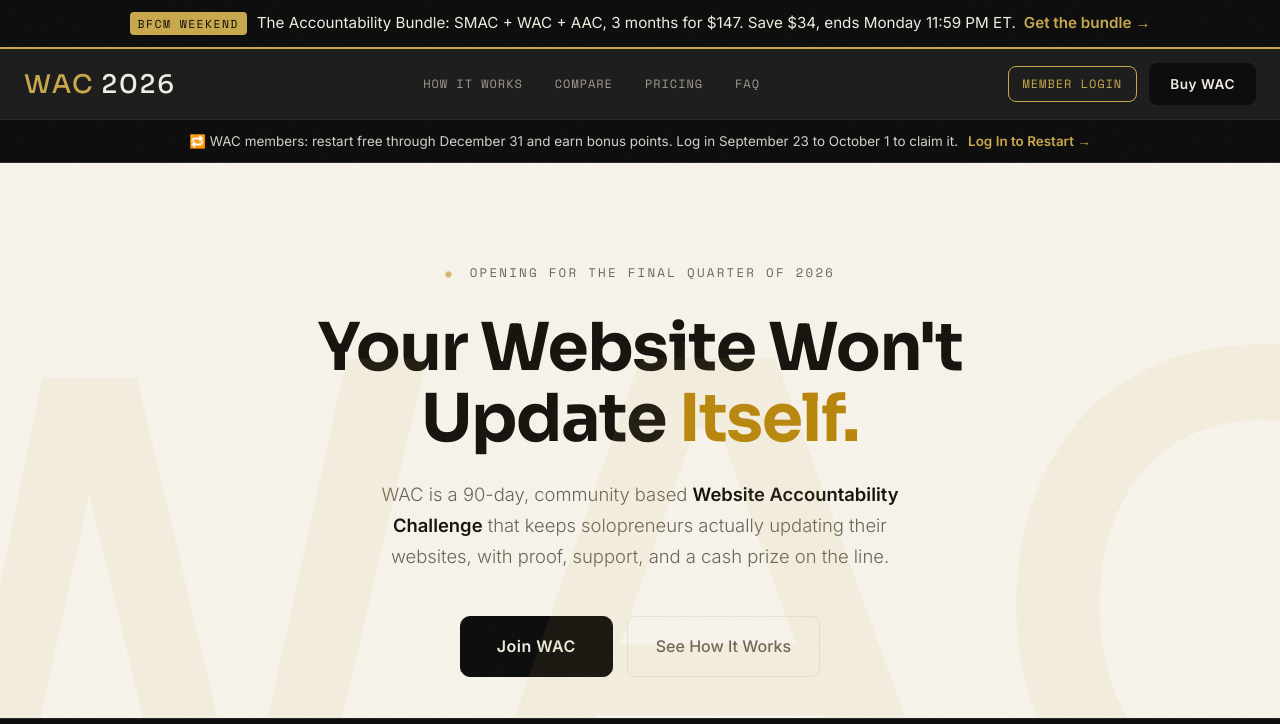
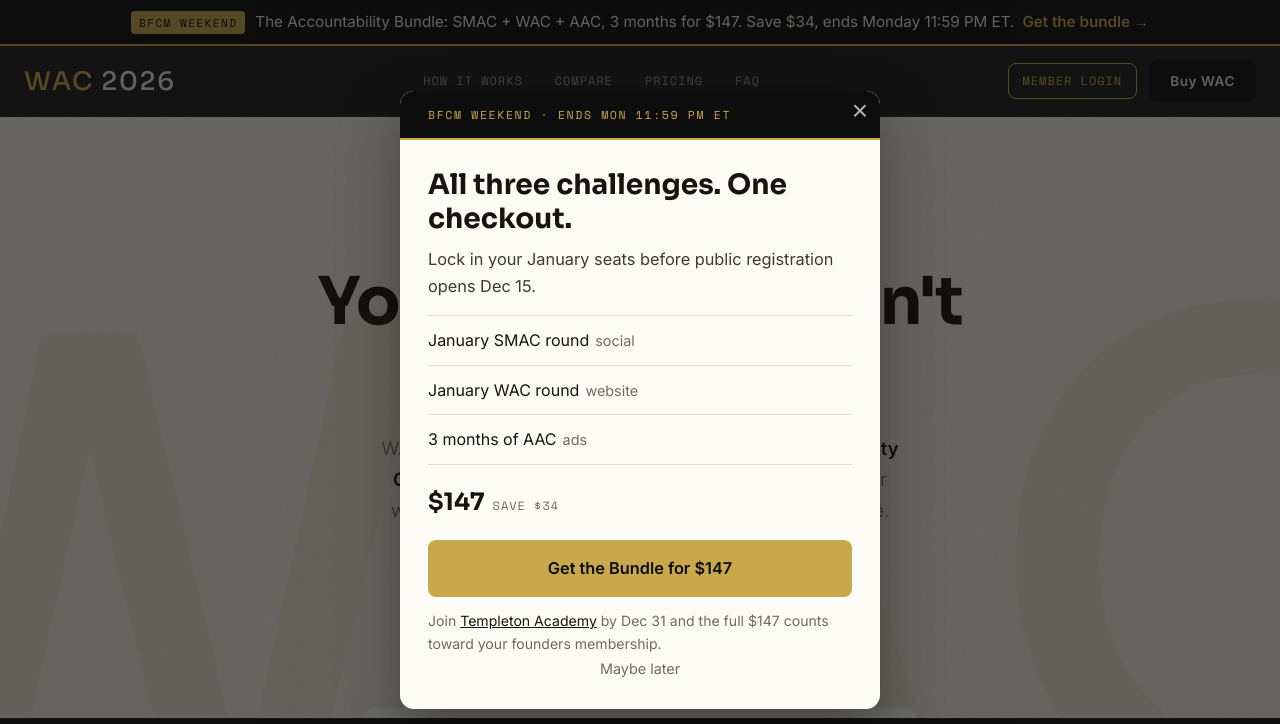
Before and after one commit to templetonimage/wac, a plain HTML site: page index.html in a window 1280 px wide. Shown: the top 724 px of the page. Drawn offline with nearby package versions, Linux system fonts and the light colour scheme.

Commit message:
BFCM: sticky bundle banner, bundle popup, remove expired restart banner
Co-Authored-By: Claude Opus 5.5 <noreply@anthropic.com>
Claude-Session: https://claude.ai/code/session_01Dx4YVVRdMTKB3hPNn9DV43

```diff
--- a/index.html
+++ b/index.html
@@ -813,16 +813,67 @@
   </style>
 </head>
 <body>
-<!-- BFCM 2026 Accountability Bundle banner. Auto-hides after Mon Nov 30, 11:59 PM ET. Safe to delete after. -->
+<!-- BFCM 2026 Accountability Bundle: sticky banner + popup. Auto-hides after Mon Nov 30, 11:59 PM ET. Safe to delete after. -->
 <style>
-#bfcm-bundle-bar{display:none;background:#0d0d0d;border-bottom:2px solid #C9A84C;padding:12px 20px;text-align:center;font-family:'Inter',sans-serif;font-size:.95rem;line-height:1.5;color:#f0ece0;}
-#bfcm-bundle-bar .bb-tag{font-family:'Space Mono',monospace;font-size:.72rem;letter-spacing:.12em;text-transform:uppercase;color:#0d0d0d;background:#C9A84C;padding:3px 8px;border-radius:4px;margin-right:10px;white-space:nowrap;}
+#bfcm-bundle-bar{display:none;position:sticky;top:0;z-index:1000;background:#0d0d0d;border-bottom:2px solid #C9A84C;padding:11px 20px;text-align:center;font-family:'Inter',sans-serif;font-size:.95rem;line-height:1.45;color:#f0ece0;}
+#bfcm-bundle-bar .bb-tag{font-family:'Space Mono',monospace;font-size:.7rem;letter-spacing:.12em;text-transform:uppercase;color:#0d0d0d;background:#C9A84C;padding:3px 8px;border-radius:4px;margin-right:10px;white-space:nowrap;}
 #bfcm-bundle-bar a{color:#C9A84C;font-weight:600;text-decoration:none;white-space:nowrap;margin-left:8px;}
 #bfcm-bundle-bar a:hover{text-decoration:underline;}
-#bfcm-bundle-bar .bb-dots i{display:inline-block;width:8px;height:8px;border-radius:50%;margin:0 2px;vertical-align:middle;}
+#bfcm-bundle-bar .bb-short{display:none;}
+@media (max-width:700px){#bfcm-bundle-bar .bb-long{display:none;}#bfcm-bundle-bar .bb-short{display:inline;}#bfcm-bundle-bar{font-size:.9rem;padding:10px 14px;}}
+#bfcm-pop{display:none;position:fixed;inset:0;z-index:100000;background:rgba(13,13,13,.62);align-items:center;justify-content:center;padding:20px;}
+#bfcm-pop.open{display:flex;}
+#bfcm-pop .bp-card{position:relative;background:#fdfbf6;color:#17140f;max-width:480px;width:100%;border-radius:14px;overflow:hidden;box-shadow:0 24px 60px rgba(0,0,0,.35);font-family:'Inter',sans-serif;max-height:92vh;overflow-y:auto;}
+#bfcm-pop .bp-top{background:#0d0d0d;color:#C9A84C;font-family:'Space Mono',monospace;font-size:.72rem;letter-spacing:.14em;text-transform:uppercase;padding:14px 28px;border-bottom:2px solid #C9A84C;}
+#bfcm-pop .bp-body{padding:28px;}
+#bfcm-pop h2{font-family:'Sora',sans-serif;font-weight:700;font-size:1.75rem;line-height:1.2;margin:0 0 10px;color:#17140f;}
+#bfcm-pop p{font-size:1.02rem;line-height:1.65;margin:0 0 16px;color:#3d3a33;}
+#bfcm-pop ul{list-style:none;margin:0 0 18px;padding:0;border-top:1px solid #e3ddd0;}
+#bfcm-pop li{padding:11px 0;border-bottom:1px solid #e3ddd0;font-size:1rem;color:#17140f;}
+#bfcm-pop li span{color:#6f6a60;font-size:.9rem;margin-left:6px;}
+#bfcm-pop .bp-price{font-family:'Sora',sans-serif;font-size:1.5rem;font-weight:700;color:#17140f;margin:0 0 6px;}
+#bfcm-pop .bp-price small{font-family:'Space Mono',monospace;font-size:.75rem;letter-spacing:.08em;text-transform:uppercase;color:#6f6a60;font-weight:400;margin-left:8px;}
+#bfcm-pop .bp-cta{display:block;text-align:center;background:#C9A84C;color:#0d0d0d;font-weight:700;font-size:1.02rem;text-decoration:none;padding:15px 20px;border-radius:8px;margin:18px 0 12px;}
+#bfcm-pop .bp-later{display:block;width:100%;background:none;border:0;color:#6f6a60;font-size:.9rem;cursor:pointer;padding:4px;font-family:'Inter',sans-serif;}
+#bfcm-pop .bp-note{font-size:.88rem;color:#6f6a60;margin:0;}
+#bfcm-pop .bp-note a{color:#17140f;}
+#bfcm-pop .bp-x{position:absolute;top:6px;right:12px;background:none;border:0;color:#bdb6a8;font-size:28px;line-height:1;cursor:pointer;}
 </style>
-<div id="bfcm-bundle-bar"><span class="bb-tag">BFCM Weekend</span>The Accountability Bundle: SMAC + WAC + AAC, 3 months for $147. Save $34, ends Monday 11:59 PM ET.<a href="https://buy.stripe.com/fZu4gzdq30sD99Q1OFbo40t">Get the bundle &rarr;</a></div>
-<script>(function(){if(new Date()<new Date('2026-12-01T04:59:00Z')){var b=document.getElementById('bfcm-bundle-bar');if(b)b.style.display='block';}})();</script>
+<div id="bfcm-bundle-bar"><span class="bb-tag">BFCM Weekend</span><span class="bb-long">The Accountability Bundle: SMAC + WAC + AAC, 3 months for $147. Save $34, ends Monday 11:59 PM ET.</span><span class="bb-short">All 3 challenges for $147. Save $34.</span><a href="https://buy.stripe.com/fZu4gzdq30sD99Q1OFbo40t">Get the bundle &rarr;</a></div>
+<div id="bfcm-pop" role="dialog" aria-modal="true" aria-label="Accountability Bundle offer">
+  <div class="bp-card">
+    <button class="bp-x" aria-label="Close">&times;</button>
+    <div class="bp-top">BFCM Weekend · Ends Mon 11:59 PM ET</div>
+    <div class="bp-body">
+      <h2>All three challenges. One checkout.</h2>
+      <p>Lock in your January seats before public registration opens Dec 15.</p>
+      <ul>
+        <li>January SMAC round<span>social</span></li>
+        <li>January WAC round<span>website</span></li>
+        <li>3 months of AAC<span>ads</span></li>
+      </ul>
+      <div class="bp-price">$147<small>Save $34</small></div>
+      <a class="bp-cta" href="https://buy.stripe.com/fZu4gzdq30sD99Q1OFbo40t">Get the Bundle for $147</a>
+      <p class="bp-note">Join <a href="https://templetonimage.com/academy">Templeton Academy</a> by Dec 31 and the full $147 counts toward your founders membership.</p>
+      <button class="bp-later">Maybe later</button>
+    </div>
+  </div>
+</div>
+<script>(function(){
+  if(new Date()>=new Date('2026-12-01T04:59:00Z'))return;
+  var bar=document.getElementById('bfcm-bundle-bar'),pop=document.getElementById('bfcm-pop');
+  bar.style.display='block';
+  function fit(){var h=bar.offsetHeight,nav=document.querySelector('nav'),mm=document.getElementById('mobileMenu');
+    if(nav&&getComputedStyle(nav).position==='sticky')nav.style.top=h+'px';
+    if(mm&&nav)mm.style.top=(h+nav.offsetHeight)+'px';}
+  window.addEventListener('load',fit);window.addEventListener('resize',fit);fit();
+  function close(){pop.classList.remove('open');}
+  pop.querySelector('.bp-x').onclick=close;pop.querySelector('.bp-later').onclick=close;
+  pop.addEventListener('click',function(e){if(e.target===pop)close();});
+  document.addEventListener('keydown',function(e){if(e.key==='Escape')close();});
+  var seen=false;try{seen=sessionStorage.getItem('bfcmPopSeen')==='1';}catch(e){}
+  if(!seen)setTimeout(function(){pop.classList.add('open');try{sessionStorage.setItem('bfcmPopSeen','1');}catch(e){}},5000);
+})();</script>
 
 
 <!-- NAV -->
@@ -845,12 +896,6 @@
   </div>
 </nav>
 
-<!-- RESTART PACK BANNER: all members, window Sept 23 to Oct 1 -->
-<div class="restart-banner">
-  <p>🔁 WAC members: restart free through December 31 and earn bonus points. Log in September 23 to October 1 to claim it.
-    <a href="https://app.joinwac.com" target="_blank" rel="noopener">Log In to Restart →</a>
-  </p>
-</div>
 
 <!-- MOBILE MENU DRAWER -->
 <div class="mobile-menu" id="mobileMenu" role="navigation" aria-label="Mobile navigation">
```
